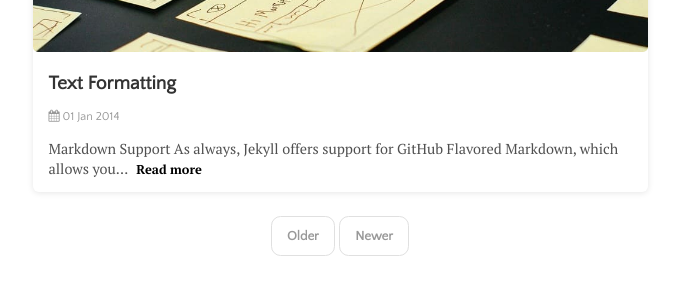
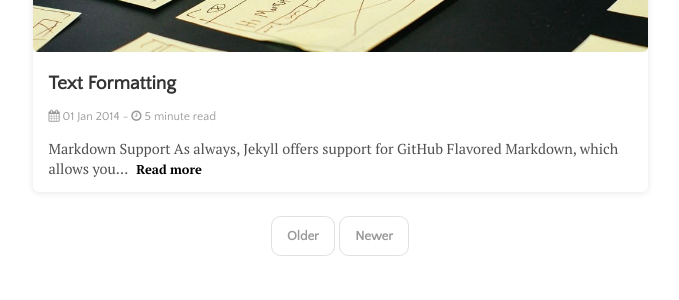
Before and after one commit to theriturajps/theriturajps.github.io, a Jekyll site: the page built from index.html, in a window 1280 px wide. Shown: the part 307-607 px from the top of the page, without its empty margins (300-979 px from the left). Built offline with Jekyll 4.4.1, drawn with Linux system fonts in a browser that asks for light colours; the list of posts is cut into pages by our own code.

Commit message:
Add read time estimate to post meta for enhanced user engagement

```diff
--- a/_layouts/home.html
+++ b/_layouts/home.html
@@ -15,7 +15,7 @@ layout: default
           <a href="{{ site.github.url }}{{ post.url }}">{{ post.title }}</a>
         </h3>
         <div class="post-meta">
-          <i class="fa fa-calendar" aria-hidden="true"></i> {{ post.date | date_to_string }}
+          <i class="fa fa-calendar" aria-hidden="true"></i> {{ post.date | date_to_string }} - <i class="fa fa-clock-o" aria-hidden="true"></i> {% include read-time.html %}
         </div>
         <div class="post-excerpt">
           {{ post.content | strip_html | truncate: 100 }}
```
